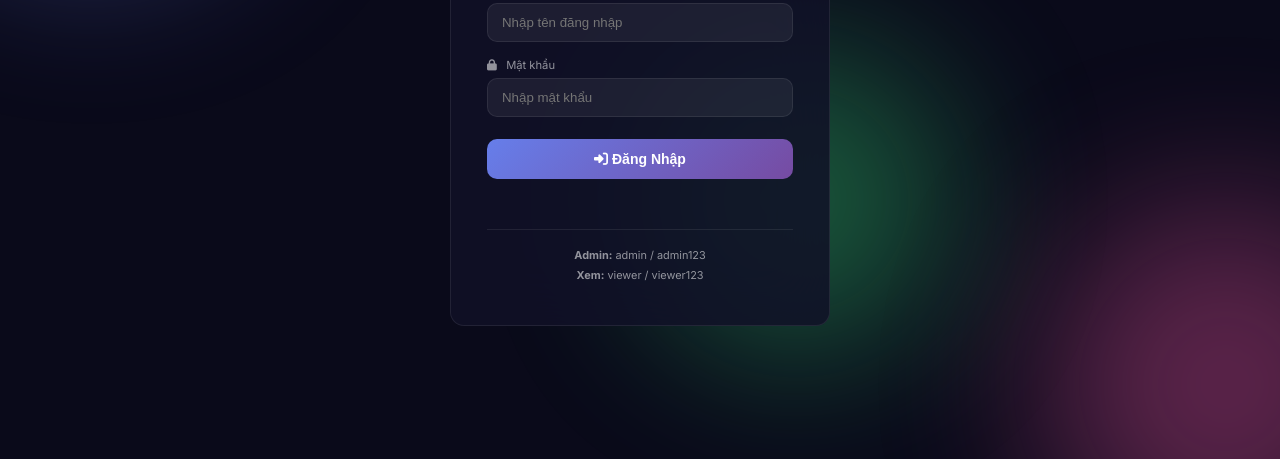
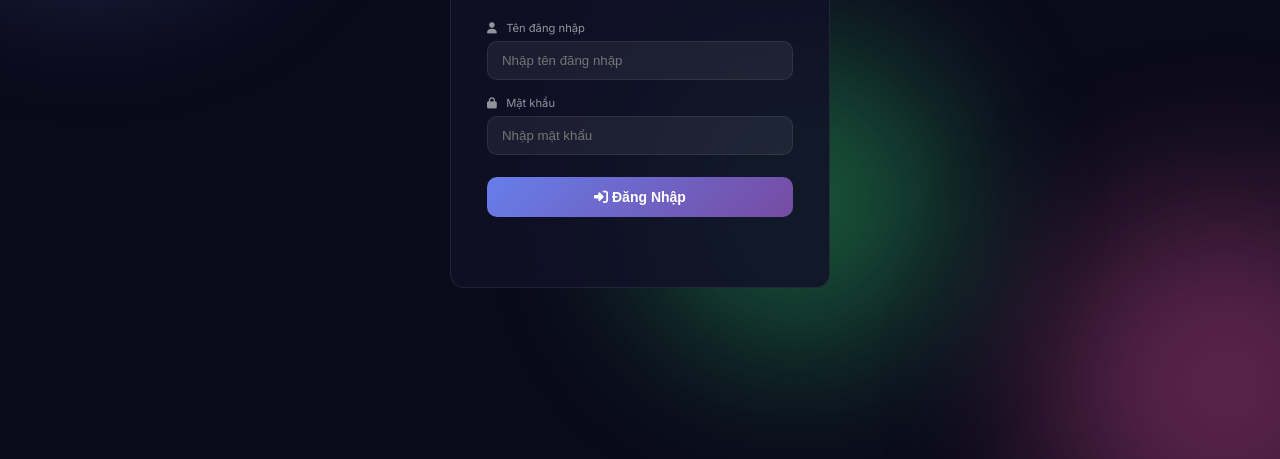
Before and after one commit to alo247/ketoan, a plain HTML site: page index.html in a window 1280 px wide. Shown: the part 341-800 px from the top of the page. Drawn offline with nearby package versions, Linux system fonts and the light colour scheme; no server answers.

Commit message:
security: remove default credentials login hints

```diff
--- a/index.html
+++ b/index.html
@@ -40,10 +40,6 @@
                 </button>
                 <div id="loginError" class="login-error"></div>
             </form>
-            <div class="login-hint">
-                <p><strong>Admin:</strong> admin / admin123</p>
-                <p><strong>Xem:</strong> viewer / viewer123</p>
-            </div>
         </div>
     </div>
 
```
